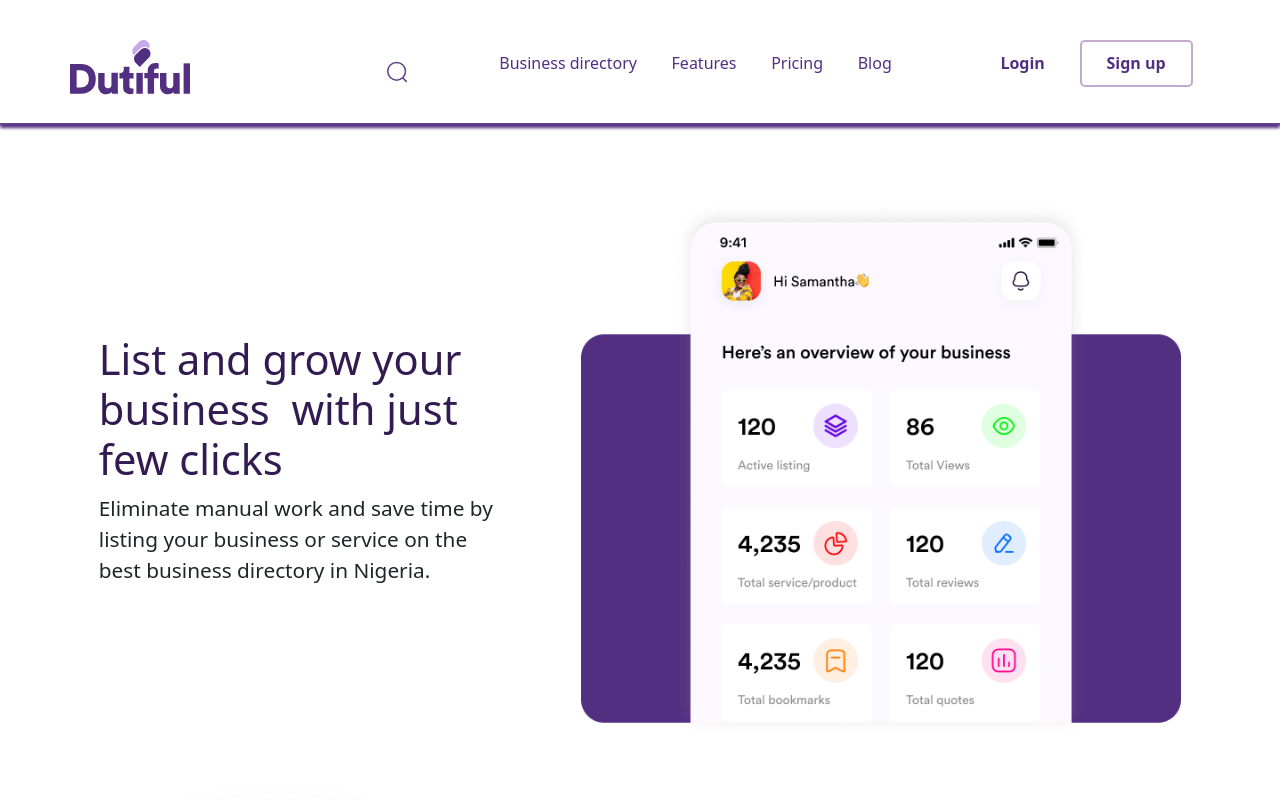
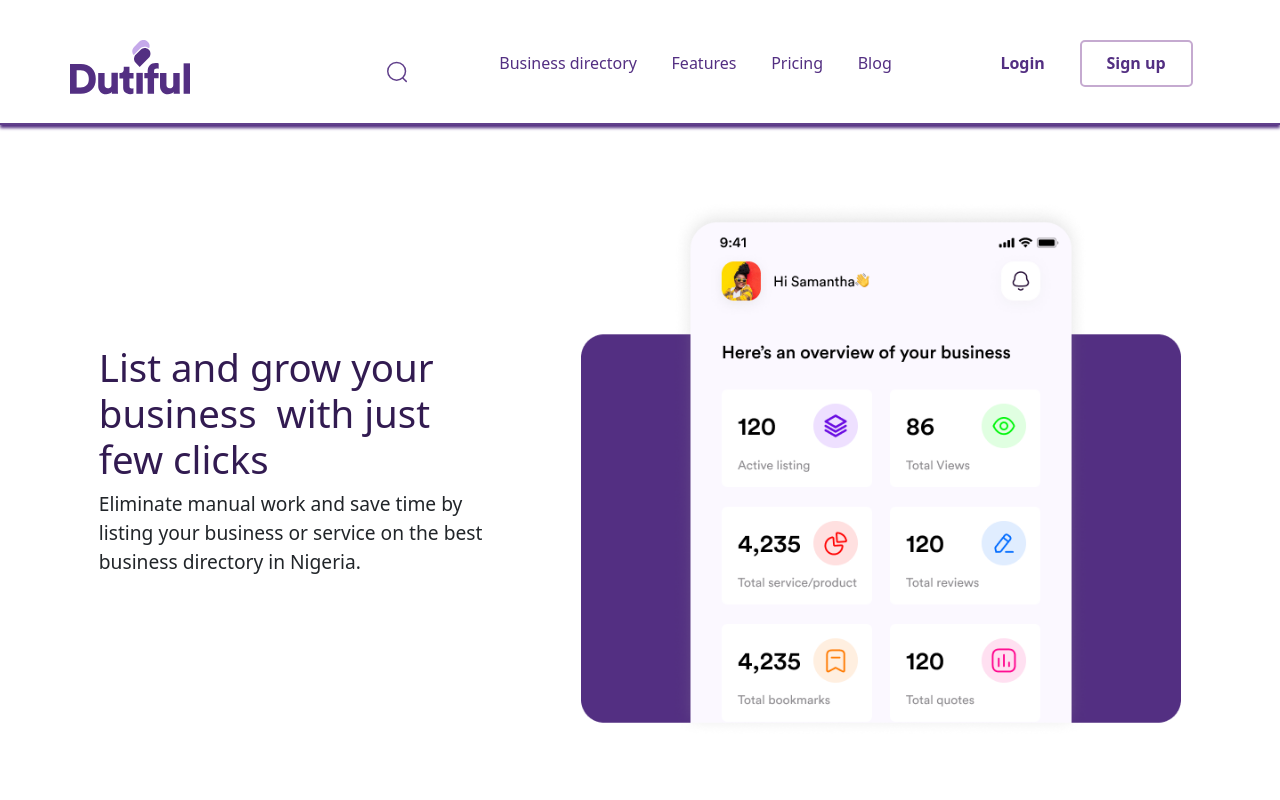
Before and after one commit to viximdi/dutiful-web-site, a React (Create React App) app: page /features in a window 1280 px wide. Shown: the top 800 px of the page. Built offline with nearby package versions, Linux system fonts and the light colour scheme.

Commit message:
modified

```diff
--- a/src/features.css
+++ b/src/features.css
@@ -1,12 +1,12 @@
 .sectionf {
   background-color: white;
+  max-width: 100vw;
 }
 
 .sectionf header {
   background-color: white;
   border-bottom: 2px solid #603f8b;
   box-shadow: 0px 3px 3px #532f82;
-  position: inherit;
   top: 0;
   width: 100%;
   margin-bottom: 50px;
@@ -61,7 +61,7 @@ nav > ul .login:hover {
 
 .sectionf > div > div {
   width: 95%;
-  margin: 0 auto;
+  margin: 50px auto;
   display: flex;
   flex-wrap: wrap;
   padding: 2%;
@@ -77,7 +77,7 @@ nav > ul .login:hover {
 
 .sectionf > div > div > .h-text {
   max-width: 400px;
-  font-size: 1.3em;
+  font-size: 1.2em;
 }
 
 .sectionf > div > .box2 > div:last-child {
```
